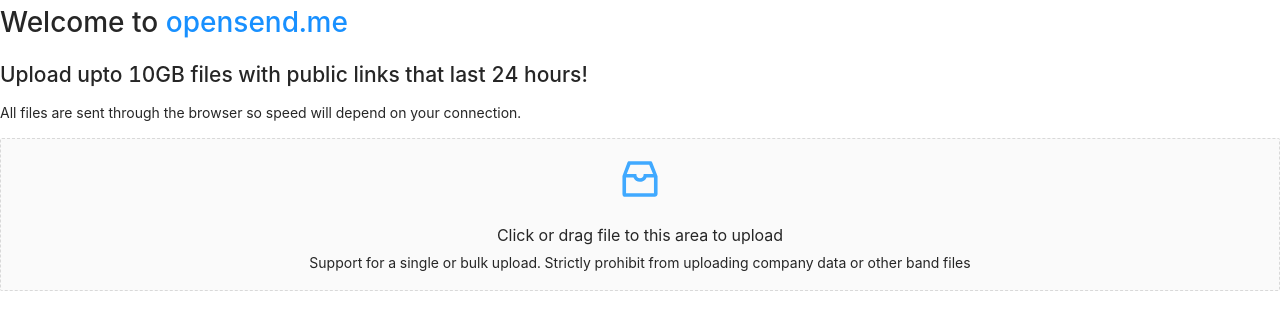
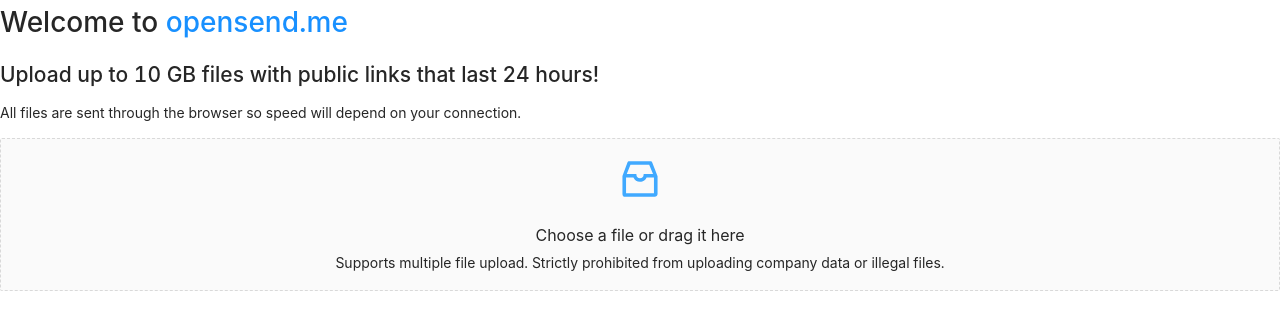
Before and after one commit to Peppermint-Lab/opensend.me, a Next.js app: page / in a window 1280 px wide. Shown: the top 330 px of the page. Built offline with nearby package versions, Linux system fonts and the light colour scheme.

Commit message:
Grammar
* Upload up to 10 GB files with public links that last 24 hours!
* Click or drag file to this area to upload -> Choose a file or drag it here.
* Support for a single or bulk.... -> Other

```diff
--- a/pages/index.js
+++ b/pages/index.js
@@ -86,7 +86,7 @@
         </h1>
 
         <h2 className="text-2xl font-bold">
-          Upload upto 10GB files with public links that last 24 hours!
+          Upload up to 10 GB files with public links that last 24 hours!
         </h2>
 
         <p>
@@ -100,11 +100,10 @@
               <InboxOutlined />
             </p>
             <p className="ant-upload-text">
-              Click or drag file to this area to upload
+              Choose a file or drag it here
             </p>
             <p className="px-4">
-              Support for a single or bulk upload. Strictly prohibit from
-              uploading company data or other band files
+              Supports multiple file upload. Strictly prohibited from uploading company data or illegal files.
             </p>
           </Dragger>
         </div>
```
